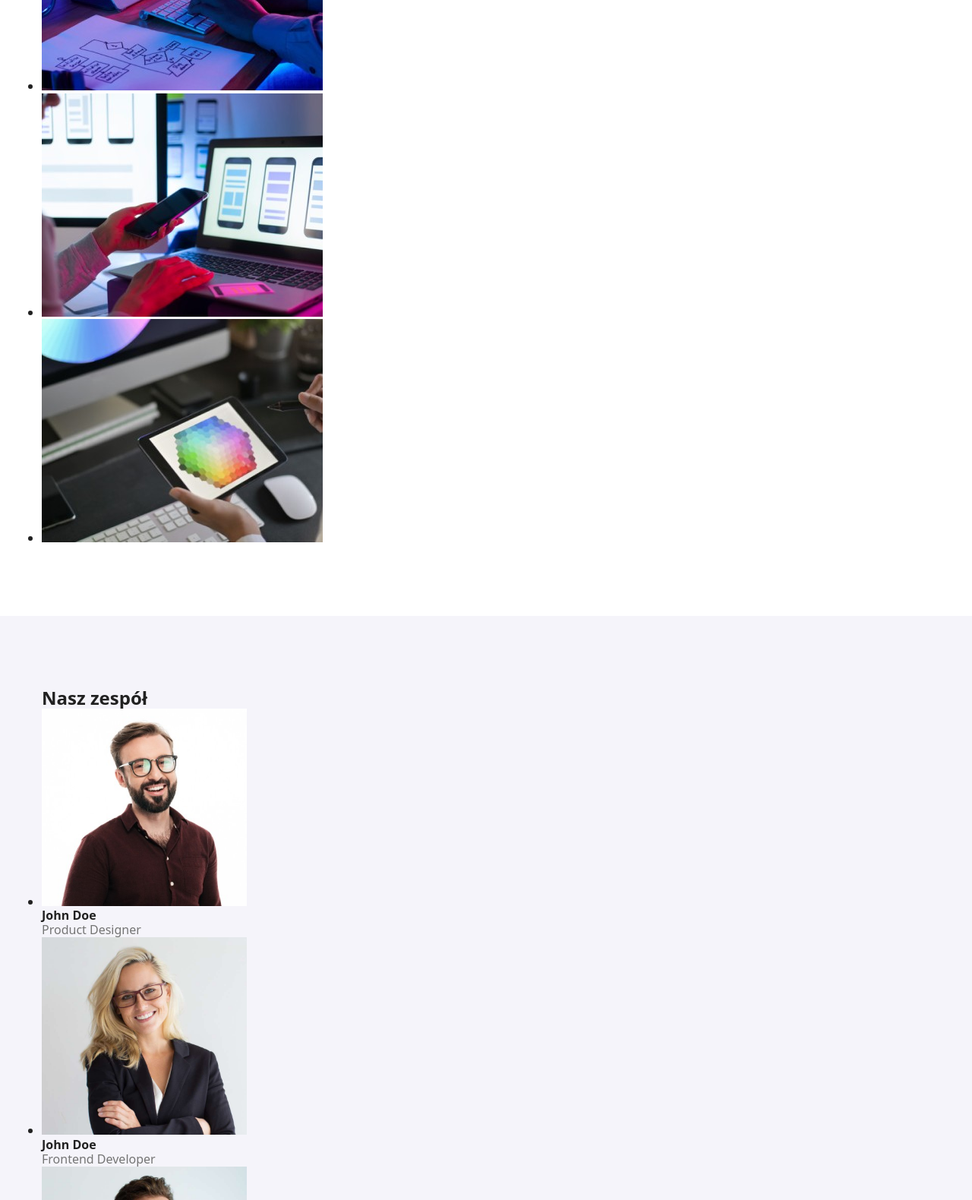
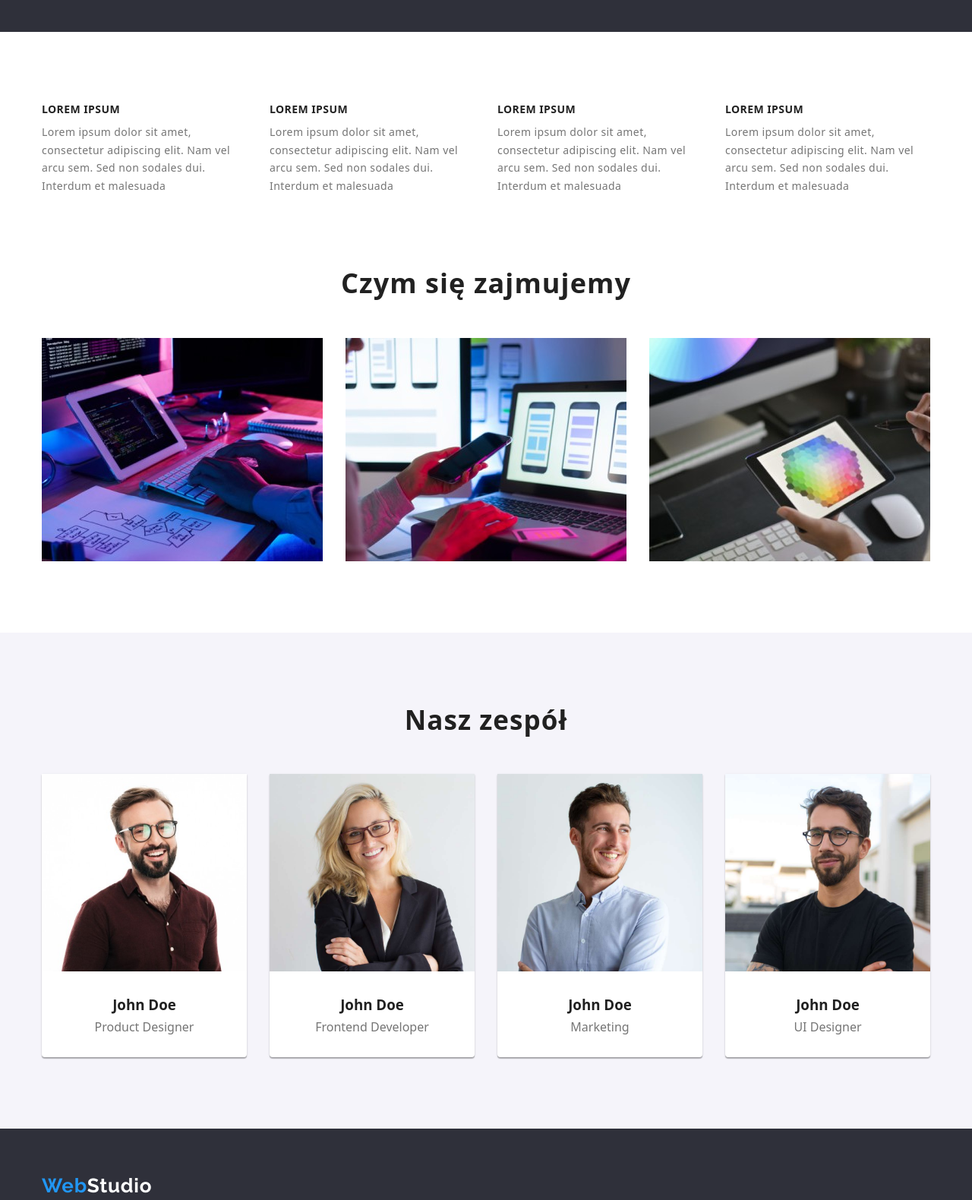
Before and after one commit to PoredaKonrad/goit-markup-hw-07, a plain HTML site: page index.html in a window 1280 px wide. Shown: the part 640-2220 px from the top of the page at 76% size. Drawn offline with nearby package versions, Linux system fonts and the light colour scheme.

Commit message:
Index css done

```diff
--- a/css/styles.css
+++ b/css/styles.css
@@ -3,7 +3,7 @@
 body {
   font-family: Roboto, Raleway, sans-serif;
   color: #212121;
-  background-color: #fff
+  background-color: #fff;
 }
 
 * {
@@ -17,7 +17,9 @@ body {
   box-sizing: border-box;
 }
 
-a {text-decoration: none;}
+a {
+  text-decoration: none;
+}
 
 .container {
   max-width: 1200px;
@@ -99,7 +101,7 @@ a {text-decoration: none;}
 .header-contact-link {
   font-size: 14px;
   font-weight: 500;
-  line-height: 1.14em;
+  line-height: 1.17em;
   letter-spacing: 0.02em;
   color: var(--index-dulled-color);
 }
@@ -132,7 +134,7 @@ a {text-decoration: none;}
   display: inline-block;
   color: var(--index-bright-font-color);
   font-size: 26px;
-  line-height: 1.192em;
+  line-height: 1.19em;
   letter-spacing: 0.03em;
   font-family: Raleway;
   font-weight: 700;
@@ -177,13 +179,19 @@ a {text-decoration: none;}
 
 .index-main-header {
   background-color: var(--index-main-bg-color);
+  color: #fff;
+  text-align: center;
+  padding: 200px 0;
 }
 
 .index-h1 {
-  font-weight: 700;
+  font-weight: 900;
   font-size: 44px;
   color: var(--index-bright-font-color);
   line-height: 1.36em;
+  max-width: 696px;
+  margin: 0 auto 30px;
+  letter-spacing: 0.06em;
 }
 
 .index-main-button {
@@ -193,43 +201,123 @@ a {text-decoration: none;}
   font-weight: 700;
   color: var(--index-bright-font-color);
   background-color: var(--index-main-color);
+  letter-spacing: 0.06em;
+  box-shadow: 0px 4px 4px rgba(0, 0, 0, 0.15);
+  border: 0px;
+  padding: 10px 42px;
+  border-radius: 4px;
+}
+
+.index-main-button:hover,
+.index-main-button:active {
+  background-color: var(--index-main-color);
+  color: #fff;
 }
 
 /* INDEX MAIN MIDDLE */
 
-.lorem-list h3 {
-  font-size: 14px;
-  line-height: 1.142em;
+.lorem-list {
+  display: flex;
+  list-style-type: none;
+  flex-wrap: wrap;
+  margin-left: -30px;
+  margin-bottom: -30px;
+  padding-bottom: 94px;
 }
 
-.lorem-list p {
+.lorem-item {
+  margin-left: 30px;
+  margin-bottom: 30px;
+  max-width: 270px;
+}
+
+.lorem-head {
   font-size: 14px;
-  line-height: 1.714em;
+  font-weight: 700;
+  text-transform: uppercase;
+  line-height: 1.14em;
+  letter-spacing: 0.03em;
+  margin-bottom: 10px;
+}
+
+.lorem-body {
+  font-weight: 400;
+  font-size: 14px;
+  line-height: 1.71em;
+  letter-spacing: 0.03em;
   color: var(--index-dulled-color);
 }
 
-.index-about > h2 {
+.about-head {
+  font-weight: 700;
   font-size: 36px;
-  line-height: 1.166em;
+  line-height: 1.2em;
+  letter-spacing: 0.03em;
+  margin-bottom: 50px;
+  text-align: center;
+}
+
+.about-list {
+  display: flex;
+  flex-wrap: wrap;
+  margin-bottom: -30px;
+  margin-left: -30px;
+}
+
+.about-item {
+  list-style-type: none;
+  margin-bottom: 30px;
+  margin-left: 30px;
+}
+
+.about-item-image {
+  min-width: 370px;
+  display: block;
 }
 
 .team {
   background-color: #f5f4fa;
 }
 
-.team > h2 {
-  font-size: 36px;
-  line-height: 1.166em;
+.team-head {
+  font-weight: 700;
+  font-size: 35px;
+  line-height: 1.2em;
+  letter-spacing: 0.03em;
+  margin-bottom: 50px;
+  text-align: center;
 }
 
-.team h3 {
-  font-size: 16px;
-  line-height: 1.1875em;
+.team-list {
+  list-style-type: none;
+  display: flex;
+  flex-wrap: wrap;
+  margin-left: -30px;
+  margin-bottom: -30px;
 }
 
-.team p {
-  font-size: 16px;
-  line-height: 1.1875em;
+.team-item {
+  background-color: #fff;
+  text-align: center;
+  box-shadow: 0px 1px 3px rgba(0, 0, 0, 0.12), 0px 1px 1px rgba(0, 0, 0, 0.14),
+    0px 2px 1px rgba(0, 0, 0, 0.2);
+  border-radius: 0px 0px 4px 4px;
+  margin-left: 30px;
+  margin-bottom: 30px;
+}
+
+.team-image {
+  min-width: 270px;
+  display: block;
+}
+
+.team-image-head {
+  padding-top: 30px;
+  margin-bottom: 10px;
+}
+
+.team-image-text {
+  padding-bottom: 30px;
   color: var(--index-dulled-color);
 }
 
@@ -254,7 +342,6 @@ a {text-decoration: none;}
 :root {
   --portfolio-alpha-font-color: rgba(255, 255, 255, 0.6);
 }
-
 
 /* PORTFOLIO MAIN TOP */
 
--- a/portfolio.html
+++ b/portfolio.html
@@ -11,7 +11,10 @@
       rel="stylesheet"
     />
     <link rel="stylesheet" href="css/styles.css" />
-    <link rel="stylesheet" href="https://cdn.jsdelivr.net/npm/modern-normalize/modern-normalize.css">
+    <link
+      rel="stylesheet"
+      href="https://cdn.jsdelivr.net/npm/modern-normalize/modern-normalize.css"
+    />
   </head>
 
   <body>
@@ -21,7 +24,9 @@
       <div class="container">
         <div class="header-nav">
           <div class="header-nav-list">
-        <a class="top-logo" href="index.html"><span class="top-web">Web</span><span>Studio</span></a>
+            <a class="top-logo" href="index.html"
+              ><span class="top-web">Web</span><span>Studio</span></a
+            >
             <nav>
               <ul class="nav-list">
                 <li class="nav-item">
@@ -34,15 +39,23 @@
                   <a href="index.html" class="nav-link">Kontakt</a>
                 </li>
               </ul>
-          </nav></div>
+            </nav>
+          </div>
           <ul class="header-contact">
-          <li class="header-contact-item"><a class="header-contact-link"href="mailto:info@devstudio.com">info@devstudio.com</a></li>
-          <li class="header-contact-item"><a class="header-contact-link" href="tel:+48111111111">+48 111 111 111</a></li>
-        </ul></div>
+            <li class="header-contact-item">
+              <a class="header-contact-link" href="mailto:info@devstudio.com"
+                >info@devstudio.com</a
+              >
+            </li>
+            <li class="header-contact-item">
+              <a class="header-contact-link" href="tel:+48111111111"
+                >+48 111 111 111</a
+              >
+            </li>
+          </ul>
+        </div>
       </div>
     </header>
-
-
 
     <main>
       <!-- Batony -->
@@ -202,14 +215,23 @@
     <!-- Stopka -->
     <footer class="footer">
       <div class="container">
-      <a class="bottom-logo" href="index.html"><span class="bottom-web">Web</span><span>Studio</span></a>
+        <a class="bottom-logo" href="index.html"
+          ><span class="bottom-web">Web</span><span>Studio</span></a
+        >
         <address>
           <ul>
             <li class="footer-text">m. Warszawa, Aleje Jerozolimskie 21</li>
-          <li class="footer-text"><a class="footer-link" href="mailto:info@example.com">info@example.com</a></li>
-          <li class="footer-text"><a class="footer-link" href="tel:+48111111111">+48 111 111 111</a></li>
+            <li class="footer-text">
+              <a class="footer-link" href="mailto:info@example.com"
+                >info@example.com</a
+              >
+            </li>
+            <li class="footer-text">
+              <a class="footer-link" href="tel:+48111111111">+48 111 111 111</a>
+            </li>
           </ul>
-      </address></div>
+        </address>
+      </div>
     </footer>
   </body>
 </html>
```
Also changed, not shown: index.html (+88 -27 lines). Lines whose indentation alone changed are shown as unchanged.
